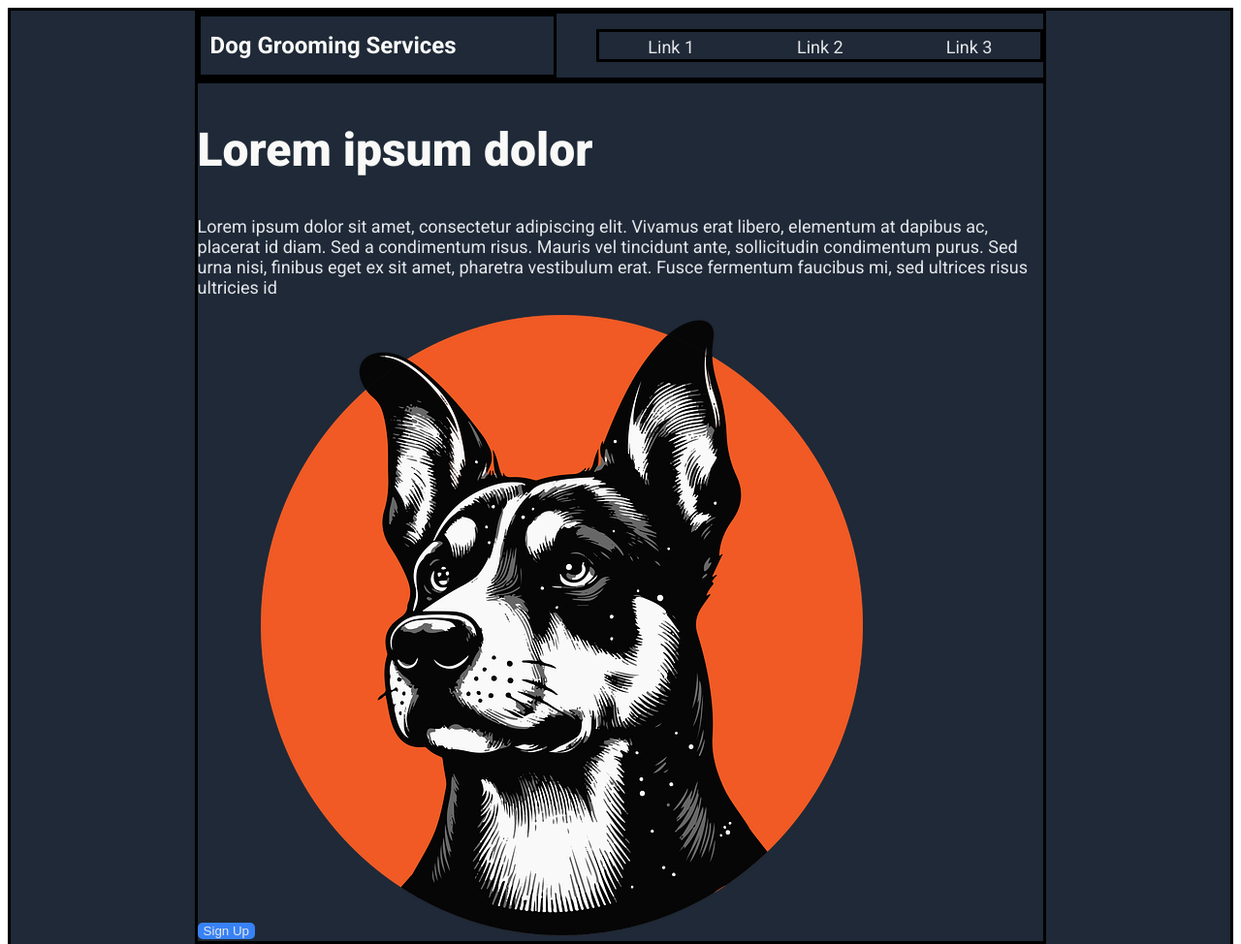
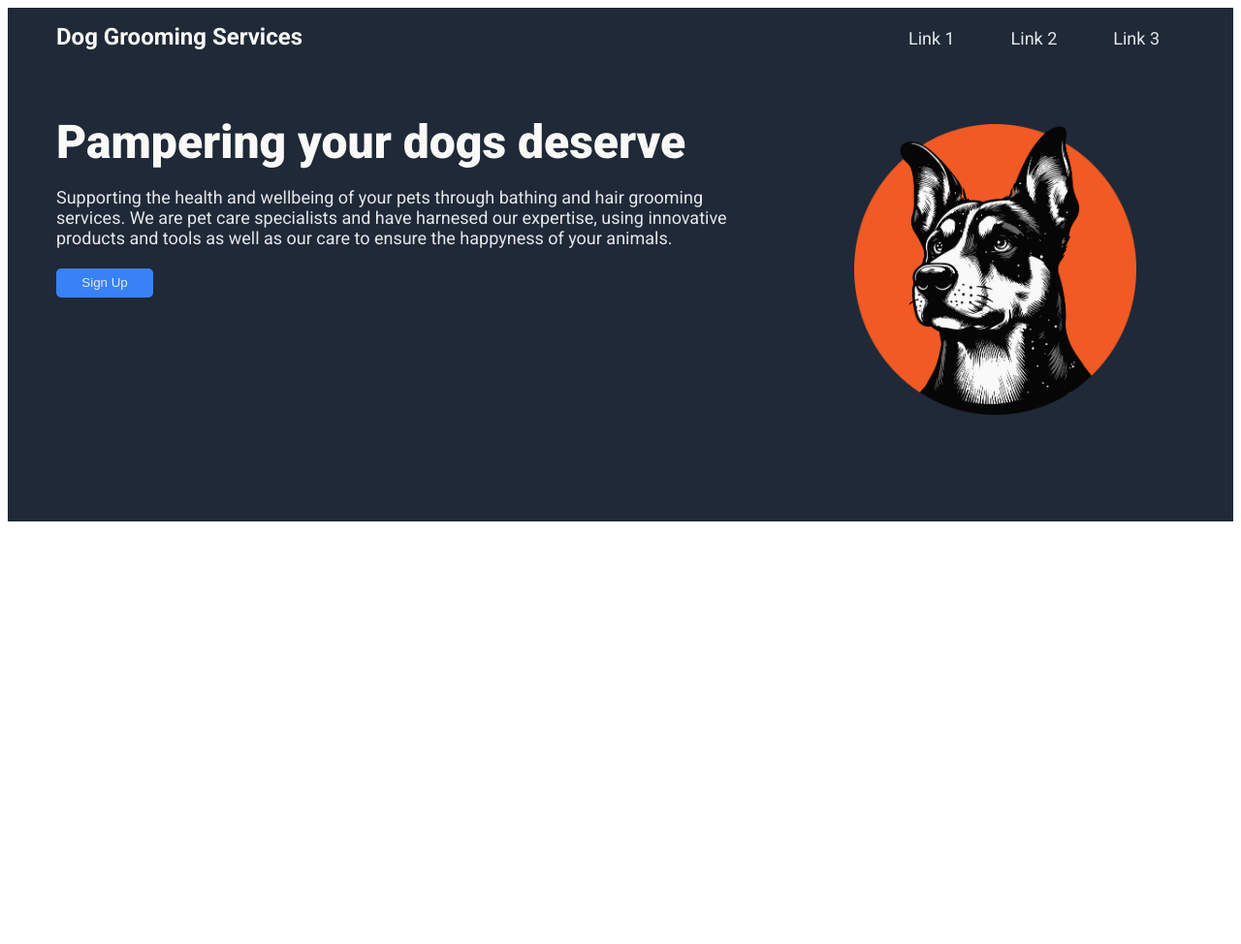
Before and after one commit to Loaghtan-Code/odin-landing-page, a plain HTML site: page index.html in a window 1280 px wide. Shown: the top 974 px of the page at 97% size. After the commit the page ends 800 px from the top, so only its background shows below. Drawn offline with Linux system fonts and the light colour scheme.

Commit message:
Edited:css/html: Updated the css so the top section of the landing page matches to the example image / html edited to add some theme to the page (Dog grooming).

```diff
--- a/index.html
+++ b/index.html
@@ -18,17 +18,21 @@
                     <h1>Dog Grooming Services</h1>
                 </div>
                 <div class="top-links">
-                    <a>Link 1</a>
-                    <a>Link 2</a>
-                    <a>Link 3</a>
+                    <a href="">Link 1</a>
+                    <a href="">Link 2</a>
+                    <a href="">Link 3</a>
                 </div>
             </div>
-            <div class="info">
-                <h2>Lorem ipsum dolor</h2>
-                <p>Lorem ipsum dolor sit amet, consectetur adipiscing elit. Vivamus erat libero, elementum at dapibus ac, placerat id diam. Sed a condimentum risus. Mauris vel tincidunt ante, sollicitudin condimentum purus. Sed urna nisi, finibus eget ex sit amet, pharetra vestibulum erat. Fusce fermentum faucibus mi, sed ultrices risus ultricies id</p>
-                <button type="button" class="button">Sign Up</button>
-                <img src="./imgs/logo.png" alt="Logo image - Dog Grooming Services">
-            </div>
+            <div class="top-info">
+                <div class="info">
+                    <h2>Pampering your dogs deserve</h2>
+                    <p>Supporting the health and wellbeing of your pets through bathing and hair grooming services. We are pet care specialists and have harnesed our expertise, using innovative products and tools as well as our care to ensure the happyness of your animals. </p>
+                    <button type="button" class="button">Sign Up</button>
+                </div>
+                    <div class="right">
+                        <img src="./imgs/logo.png" alt="Logo image - Dog Grooming Services">
+                    </div>
+                </div>
         </div>
     </header>
 
--- a/style.css
+++ b/style.css
@@ -1,7 +1,8 @@
-
+/*
 div {
     border: solid;
 }
+*/
 
 body {
     font-family: 'Roboto', sans-serif;
@@ -10,8 +11,9 @@ body {
 
 .head {
     background-color: #1F2937;
-    padding: 0 15%;
-    min-width: 500px;
+    display: flex;
+    padding: 0 50px 100px;
+    flex-direction: column;
 }
 
 .top {
@@ -19,19 +21,20 @@ body {
     flex-direction: row;
     justify-content: space-between;
     align-items: center;
+    padding-bottom: 50px;
 }
 
 .heading h1 {
     text-align: start;
-    padding-left: 10px;
-    padding-right: 100px;
+    padding-right: 10px;
     color:#F9FAF8;
     font-size: 24px;
 }
 
 .top-links a {
     display: inline;
-    padding: 0 50px;
+    text-decoration: none;
+    padding:26px
 }
 
 .head h2 {
@@ -45,10 +48,36 @@ body {
     font-size: 18px;
 }
 
+.top-info {
+    display: flex;
+    flex-direction: row;
+    justify-content: space-between;
+}
+
+.info h2 p {
+    display: inline;
+    flex-direction: column;
+}
+
+h2 {
+    margin: 0;
+}
+
+.right {
+    display: flex;
+    flex-direction: row;
+    align-self: center;
+    height: 300px;
+    padding: 10px 50px;
+    margin-left: 50px;
+}
+
 .button {
     background-color: #3882f6;
     border:1px;
     color:#E5E7EB;
     border-radius: 5px;
     text-decoration: none;
+    height:30px;
+    width: 100px;
 }
```
